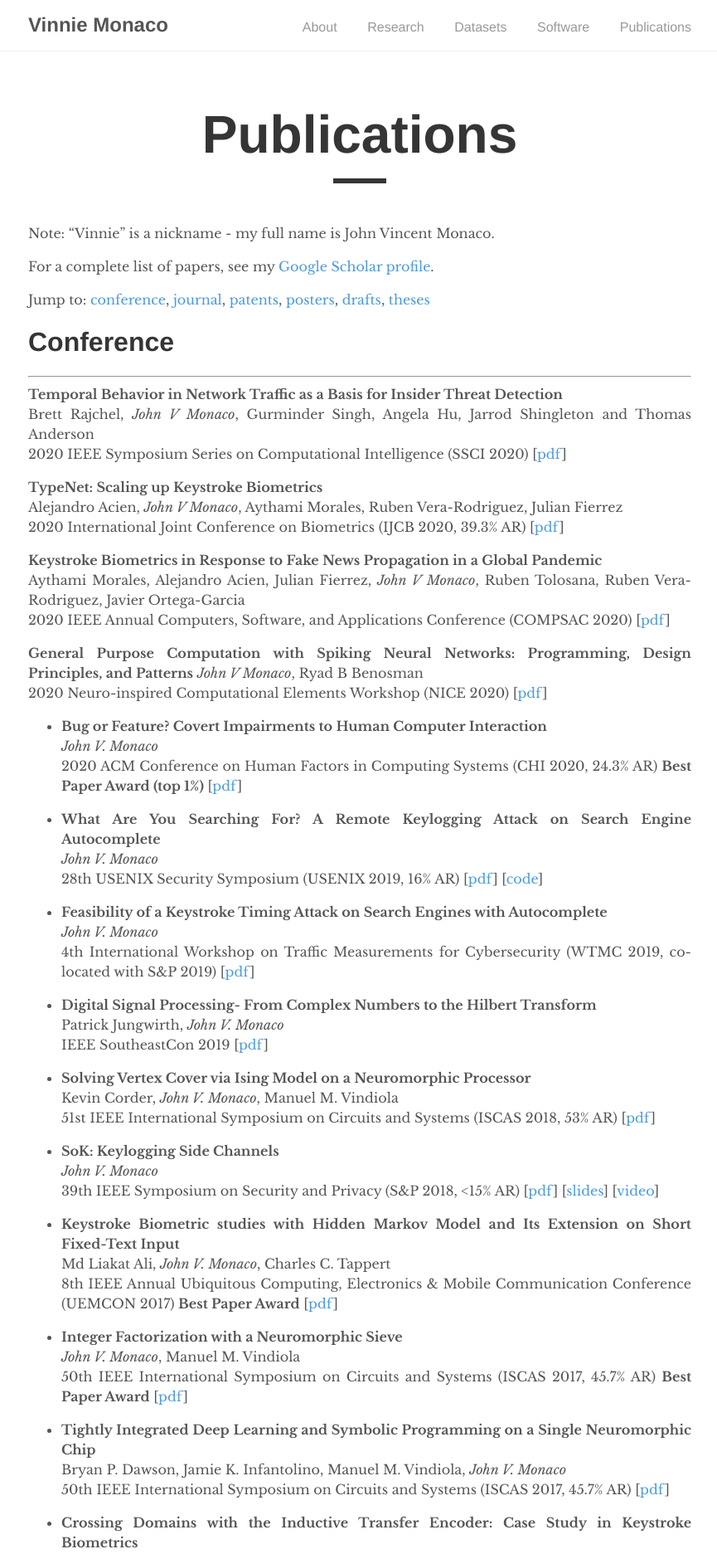
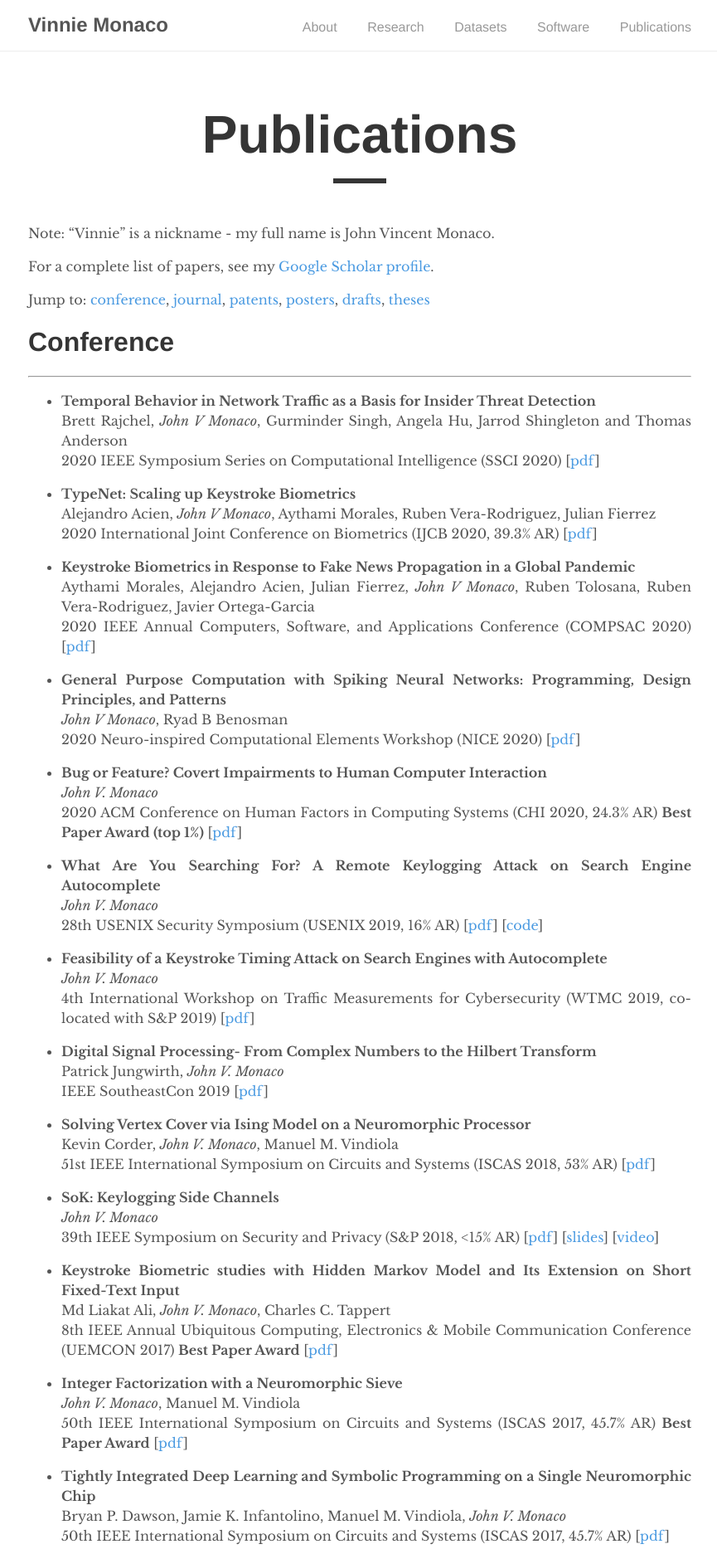
Before and after one commit to vmonaco/vmonaco.github.io, a Jekyll site: the page built from _pages/publications.md, in a window 1280 px wide. Shown: the top 1873 px of the page at 83% size, without its empty margins (206-1071 px from the left). Built offline with Jekyll 4.4.1, drawn with Linux system fonts in a browser that asks for light colours.

Commit message:
fixed typo

```diff
--- a/_pages/publications.md
+++ b/_pages/publications.md
@@ -17,19 +17,19 @@ Jump to: [conference](#conference), [journal](#journal), [patents](#patents), [p
 # Conference
 ***
 
-**Temporal Behavior in Network Traffic as a Basis for Insider Threat Detection** \\
+* **Temporal Behavior in Network Traffic as a Basis for Insider Threat Detection** \\
 Brett Rajchel, *John V Monaco*, Gurminder Singh, Angela Hu, Jarrod Shingleton and Thomas Anderson \\
 2020 IEEE Symposium Series on Computational Intelligence (SSCI 2020) \[[pdf](/papers/Temporal Behavior in Network Traffic as a Basis for Insider Threat Detection.pdf)\]
 
-**TypeNet: Scaling up Keystroke Biometrics** \\
+* **TypeNet: Scaling up Keystroke Biometrics** \\
 Alejandro Acien, *John V Monaco*, Aythami Morales, Ruben Vera-Rodriguez, Julian Fierrez \\
 2020 International Joint Conference on Biometrics (IJCB 2020, 39.3% AR) \[[pdf](https://arxiv.org/pdf/2004.03627.pdf)\]
 
-**Keystroke Biometrics in Response to Fake News Propagation in a Global Pandemic** \\
+* **Keystroke Biometrics in Response to Fake News Propagation in a Global Pandemic** \\
 Aythami Morales, Alejandro Acien, Julian Fierrez, *John V Monaco*, Ruben Tolosana, Ruben Vera-Rodriguez, Javier Ortega-Garcia \\
 2020 IEEE Annual Computers, Software, and Applications Conference (COMPSAC 2020) \[[pdf](https://arxiv.org/pdf/2005.07688.pdf)\]
 
-**General Purpose Computation with Spiking Neural Networks: Programming, Design Principles, and Patterns**
+* **General Purpose Computation with Spiking Neural Networks: Programming, Design Principles, and Patterns**\\
 *John V Monaco*, Ryad B Benosman \\
 2020 Neuro-inspired Computational Elements Workshop (NICE 2020) \[[pdf](/papers/General Purpose Computation with Spiking Neural Networks- Programming Design Principles and Patterns)\]
 
```
